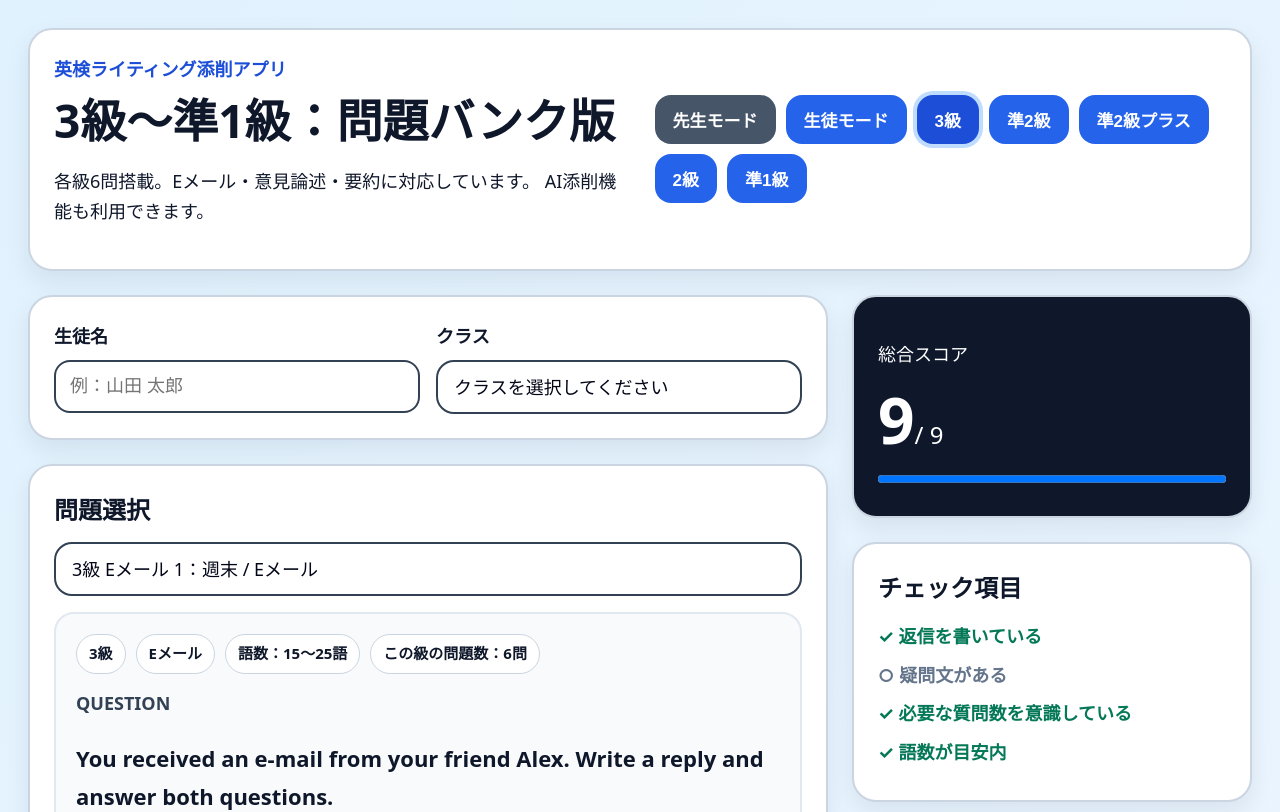
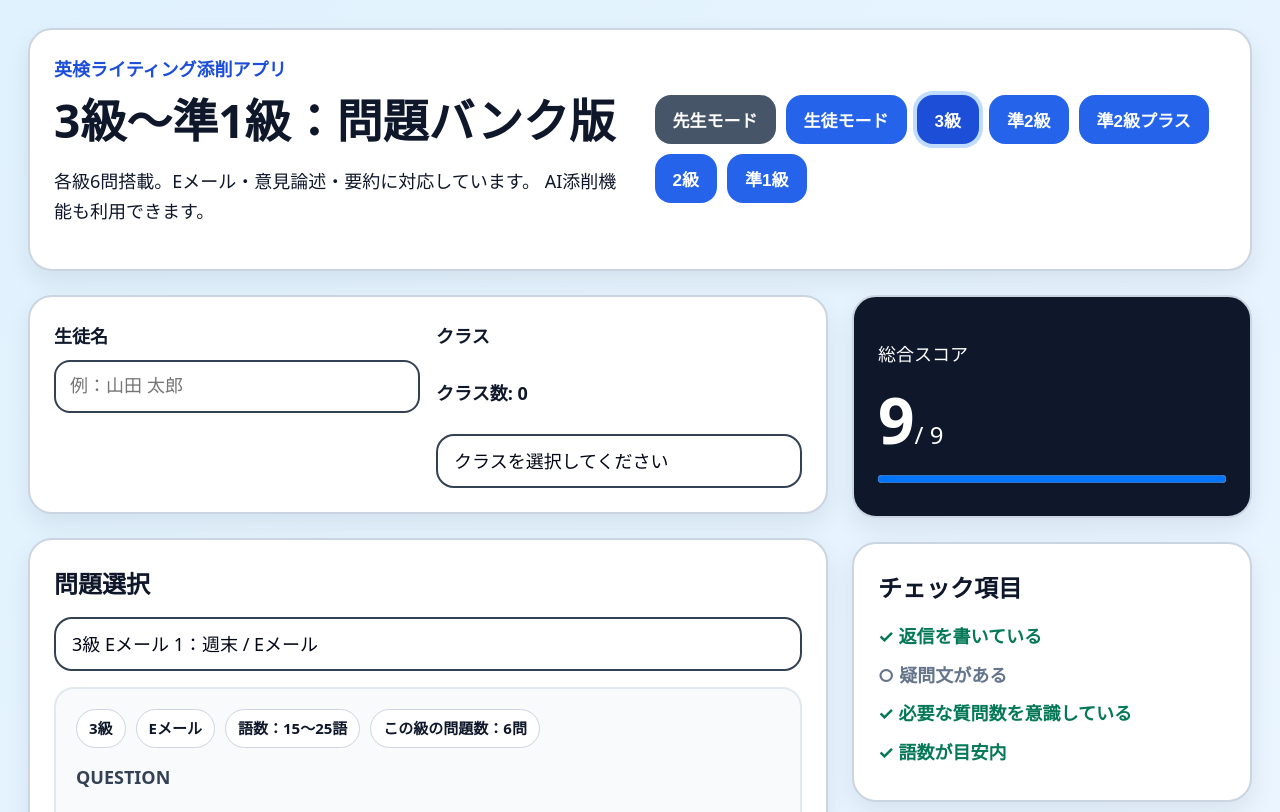
Before and after one commit to ikuyasuwa-sys/eiken-writing-app, a React (Vite) app: page / in a window 1280 px wide. Shown: the top 812 px of the page. Built offline with nearby package versions, Linux system fonts and the light colour scheme.

Commit message:
Display number of class options in App component

```diff
--- a/src/App.jsx
+++ b/src/App.jsx
@@ -676,6 +676,7 @@ async function submitWithAi() {
 
            <label>
   クラス
+             <p>クラス数: {classOptions.length}</p>
   <select
     value={className}
     onChange={(e) => setClassName(e.target.value)}
```
